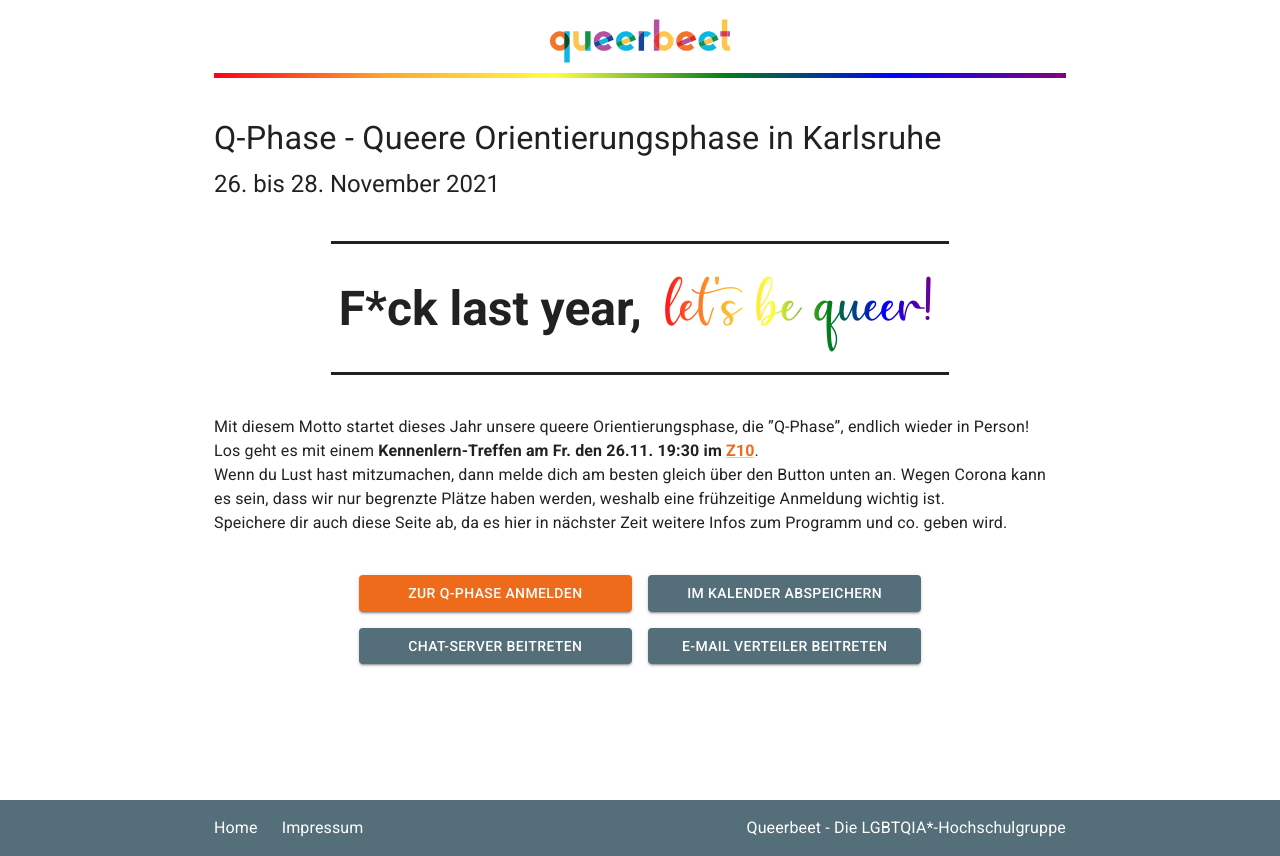
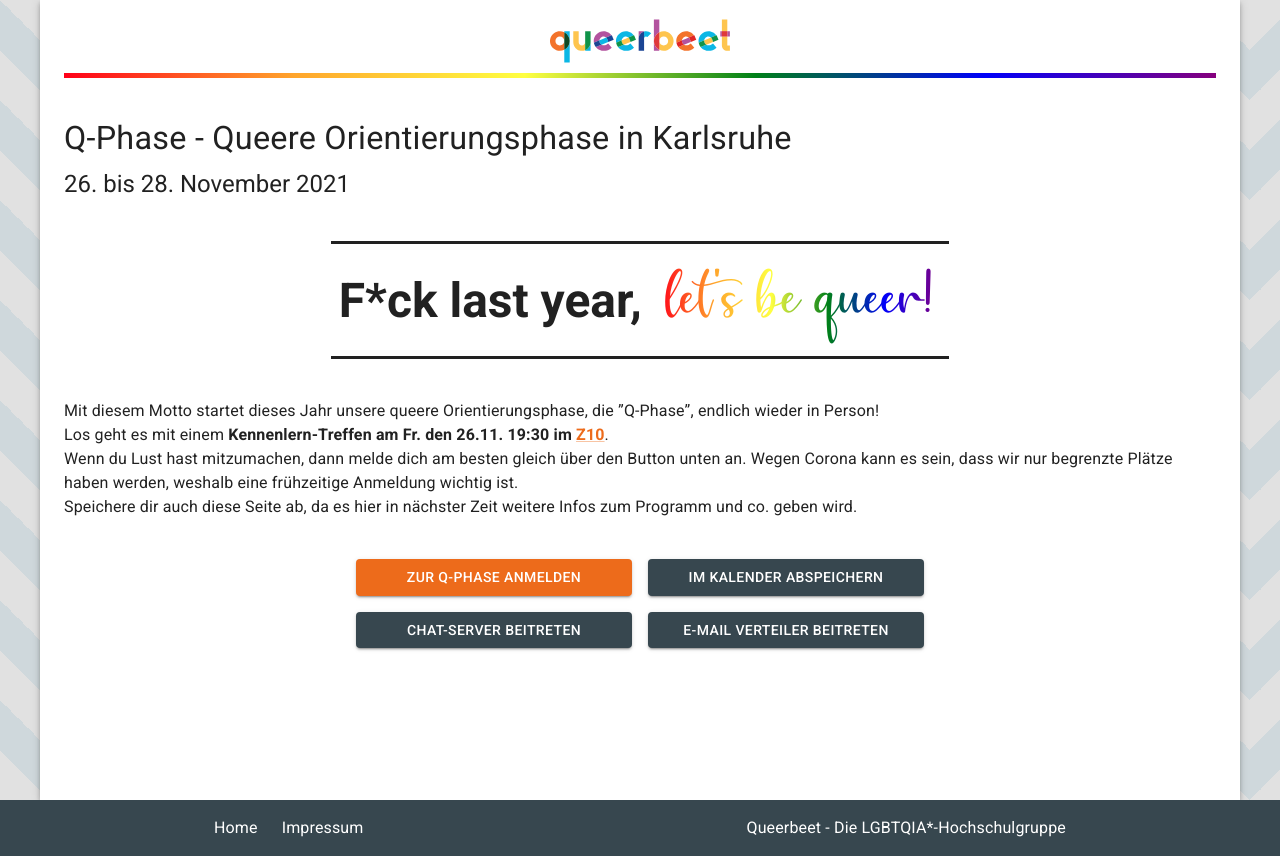
Before and after one commit to queerbeetVorstand/qb-website, a Next.js app: page /q-phase-21 in a window 1280 px wide. Built offline with nearby package versions, Linux system fonts and the light colour scheme.

Commit message:
feat: colors....

```diff
--- a/src/pages/q-phase-21.tsx
+++ b/src/pages/q-phase-21.tsx
@@ -5,6 +5,7 @@ import Box from "@mui/material/Box";
 import Header from "@/components/Header";
 import Link from "@/components/Link";
 import { Button, Grid } from "@mui/material";
+import { blueGrey } from "@mui/material/colors";
 
 const colorfulText = {
   backgroundImage:
@@ -15,13 +16,33 @@ const colorfulText = {
 };
 
 const Spacer = () => (
-  <Grid item xs={2} display={{ xs: "none", md: "block" }}></Grid>
+  <Grid item xs={2} lg={3} display={{ xs: "none", md: "block" }}></Grid>
 );
 
 export default function Index(): ReactElement {
   return (
-    <Container maxWidth="md">
-      <Box sx={{ bgcolor: "white" }}>
+    <Box
+      sx={{
+        /*backgroundImage:
+          "linear-gradient(320deg, #FF0018, #FFA52C, #FFFF41, #008018, #0000F9, #86007D)",*/
+        background: `linear-gradient(135deg, #e1e1e1 25%, transparent 25%) -50px 0,
+          linear-gradient(225deg, #e1e1e1 25%, transparent 25%) -50px 0,
+          linear-gradient(315deg, #e1e1e1 25%, transparent 25%),
+          linear-gradient(45deg, #e1e1e1 25%, transparent 25%)`,
+        backgroundSize: "100px 100px",
+        backgroundColor: "#cfd8dc",
+      }}
+    >
+      <Container
+        maxWidth="lg"
+        sx={{
+          minHeight: "100vh",
+          bgcolor: "white",
+          px: 3,
+          boxShadow: 4,
+          pb: 3,
+        }}
+      >
         <Header />
         <Text variant="h4" component="h1">
           Q-Phase - Queere Orientierungsphase in Karlsruhe
@@ -31,7 +52,6 @@ export default function Index(): ReactElement {
         </Text>
         <Box
           sx={{
-            textAlign: "center",
             my: { xs: 3, sm: 5 },
             display: "flex",
             justifyContent: "center",
@@ -39,8 +59,8 @@ export default function Index(): ReactElement {
         >
           <Box
             sx={{
-              pb: { xs: 0, sm: 2 },
-              pt: { xs: 2, sm: 3 },
+              pb: { xs: 0, sm: 1 },
+              pt: { xs: 2, sm: 2 },
               borderTop: "3px solid",
               borderBottom: "3px solid",
               display: "flex",
@@ -91,15 +111,9 @@ export default function Index(): ReactElement {
           Speichere dir auch diese Seite ab, da es hier in nächster Zeit weitere
           Infos zum Programm und co. geben wird.
         </Text>
-        <Grid
-          container
-          spacing={2}
-          mt={{ xs: 1, sm: 3 }}
-          mb={{ xs: 5, sm: 8 }}
-          pt={0}
-        >
+        <Grid container spacing={2} my={{ xs: 1, sm: 3 }} pt={0}>
           <Spacer />
-          <Grid item xs={12} sm={6} md={4}>
+          <Grid item xs={12} sm={6} md={4} lg={3}>
             <Button
               variant="contained"
               color="primary"
@@ -110,7 +124,7 @@ export default function Index(): ReactElement {
               Zur Q-Phase anmelden
             </Button>
           </Grid>
-          <Grid item xs={12} sm={6} md={4}>
+          <Grid item xs={12} sm={6} md={4} lg={3}>
             <Button
               variant="contained"
               color="secondary"
@@ -123,7 +137,7 @@ export default function Index(): ReactElement {
           </Grid>
           <Spacer />
           <Spacer />
-          <Grid item xs={12} sm={6} md={4}>
+          <Grid item xs={12} sm={6} md={4} lg={3}>
             <Button
               variant="contained"
               color="secondary"
@@ -134,7 +148,7 @@ export default function Index(): ReactElement {
               Chat-Server beitreten
             </Button>
           </Grid>
-          <Grid item xs={12} sm={6} md={4}>
+          <Grid item xs={12} sm={6} md={4} lg={3}>
             <Button
               variant="contained"
               color="secondary"
@@ -147,7 +161,7 @@ export default function Index(): ReactElement {
           </Grid>
           <Spacer />
         </Grid>
-      </Box>
-    </Container>
+      </Container>
+    </Box>
   );
 }
--- a/src/theme.tsx
+++ b/src/theme.tsx
@@ -8,7 +8,7 @@ const theme = responsiveFontSizes(createTheme({
       main: "#ED6B1B",
     },
     secondary: {
-      main: blueGrey[600],
+      main: blueGrey[800],
     },
     error: {
       main: red.A400,
```
